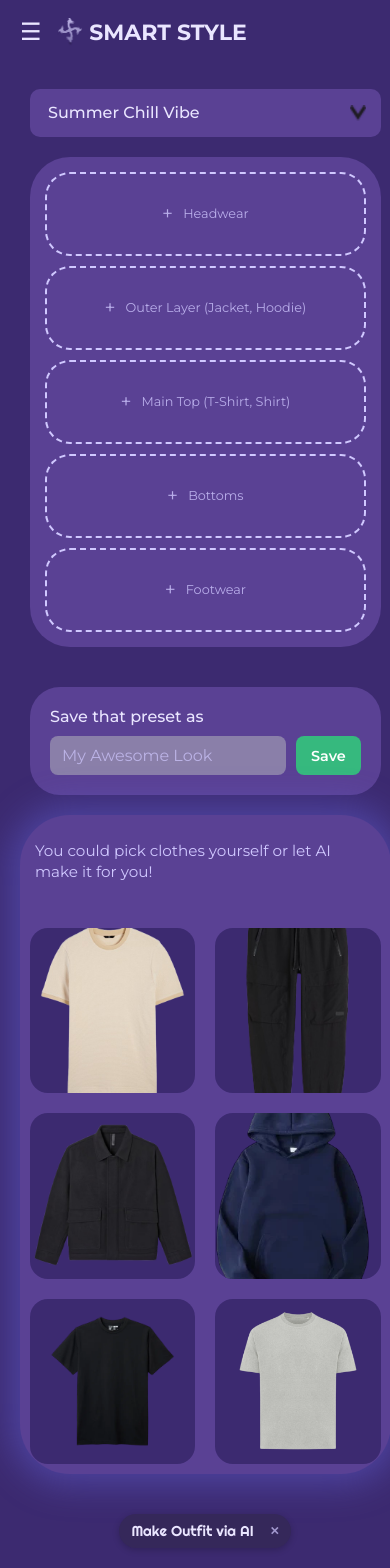
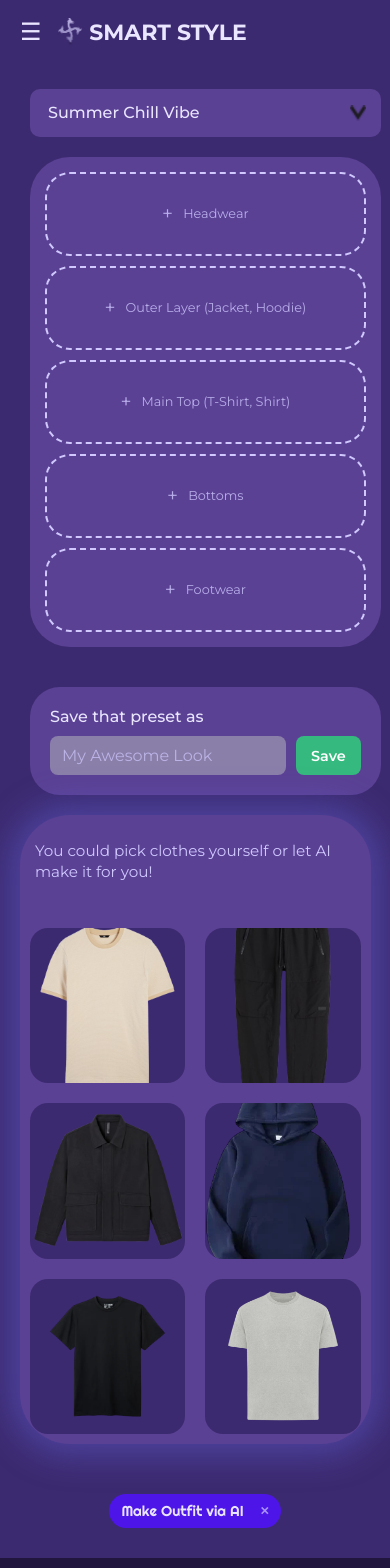
Before and after one commit to ArtemFNP/TeamGenius, a React (Create React App) app in the folder frontend/: page /outfit-selector in a window 390 px wide. Shown: the top 1568 px of the page. Built offline with nearby package versions, Linux system fonts and the light colour scheme.

Commit message:
Small update

```diff
--- a/frontend/src/pages/OutfitSelector.js
+++ b/frontend/src/pages/OutfitSelector.js
@@ -225,39 +225,7 @@ export default function OutfitSelector() {
 
       return (
         <div className="os-main-content">
-          {/* === Left Column: Clothing Grid === */}
-          <div className="os-clothing-grid-wrapper">
-            <div className="os-intro-text-container">
-              <p className="os-intro-text">{t('youCouldPickClothes')}</p>
-            </div>
-
-            <div className="os-clothing-grid-container">
-              <div className="os-clothing-grid">
-                {userCloset.length > 0 ? userCloset.map(item => (
-                  <div
-                    key={item.id}
-                    className="os-clothing-item-card"
-                    onMouseEnter={() => setHoveredItemId(item.id)}
-                    onMouseLeave={() => setHoveredItemId(null)}
-                    tabIndex={0}
-                    onKeyDown={(e) => { if (e.key === 'Enter' || e.key === ' ') { e.preventDefault(); handleUseItem(item); } }}
-                  >
-                    <img src={item.imageUrl} alt={item.name || 'Clothing item'} className="os-item-image" />
-                    {hoveredItemId === item.id && (
-                      <div className="os-item-actions">
-                        <button className="os-action-btn use-btn" onClick={(e) => { e.stopPropagation(); handleUseItem(item);}}>{t('use')}</button>
-                        <button className="os-action-btn delete-btn" onClick={(e) => { e.stopPropagation(); handleDeleteItem(item.id);}}>{t('delete')}</button>
-                      </div>
-                    )}
-                  </div>
-                )) : (
-                  <p className="os-empty-closet-message">{t('emptyClosetMessage')}</p>
-                )}
-              </div>
-            </div>
-          </div>
-
-          {/* === Middle Column: Mannequin Area & Presets === */}
+          {/* === Left Column: Mannequin Area & Presets === */}
           <div className="os-mannequin-and-presets-wrapper">
             <div className="os-dropdown-container presets-dropdown-container">
               <label htmlFor="savedPresets" className="os-label visually-hidden">{t('yourSavedPresets')}</label>
@@ -309,7 +277,41 @@ export default function OutfitSelector() {
             </div>
           </div>
 
-          {/* === Right Column: Info / AI Action === */}
+          {/* === Right Panel Wrapper: Info Column + Clothing Grid === */}
+          <div className="os-right-panel-wrapper">
+            {/* Clothing Grid (now part of the right panel) */}
+            <div className="os-clothing-grid-wrapper">
+              <div className="os-intro-text-container">
+                <p className="os-intro-text">{t('youCouldPickClothes')}</p>
+              </div>
+
+              <div className="os-clothing-grid-container">
+                <div className="os-clothing-grid">
+                  {userCloset.length > 0 ? userCloset.map(item => (
+                    <div
+                      key={item.id}
+                      className="os-clothing-item-card"
+                      onMouseEnter={() => setHoveredItemId(item.id)}
+                      onMouseLeave={() => setHoveredItemId(null)}
+                      tabIndex={0}
+                      onKeyDown={(e) => { if (e.key === 'Enter' || e.key === ' ') { e.preventDefault(); handleUseItem(item); } }}
+                    >
+                      <img src={item.imageUrl} alt={item.name || 'Clothing item'} className="os-item-image" />
+                      {hoveredItemId === item.id && (
+                        <div className="os-item-actions">
+                          <button className="os-action-btn use-btn" onClick={(e) => { e.stopPropagation(); handleUseItem(item);}}>{t('use')}</button>
+                          <button className="os-action-btn delete-btn" onClick={(e) => { e.stopPropagation(); handleDeleteItem(item.id);}}>{t('delete')}</button>
+                        </div>
+                      )}
+                    </div>
+                  )) : (
+                    <p className="os-empty-closet-message">{t('emptyClosetMessage')}</p>
+                  )}
+                </div>
+              </div>
+            </div>
+
+            {/* Info Column (now part of the right panel) */}
             <div className="os-info-column">
               {weatherData && (
                 <div className="os-weather-info">
@@ -325,5 +327,6 @@ export default function OutfitSelector() {
               </div>
             </div>
           </div>
+        </div>
       );
     }
--- a/frontend/src/styles/OutfitSelector.css
+++ b/frontend/src/styles/OutfitSelector.css
@@ -6,77 +6,49 @@
 /* .os-main-content теперь является корневым элементом компонента OutfitSelector */
 /* Он находится внутри .app-main-content в App.js, который управляет центрированием и общими padding */
 .os-main-content {
-  display: grid; /* Changed to grid for a 3-column layout */
-  grid-template-columns: 1.5fr 1fr 1.5fr; /* Example: Left column 1.5fr, middle mannequin 1fr, right info 1.5fr */
+  display: grid;
+  grid-template-columns: 3fr 8fr; /* Mannequin Area (3fr), Right Panel Wrapper (8fr) - increased values */
   grid-template-areas:
-    "clothing-grid mannequin-area info-column"; /* Define named grid areas */
-  padding: 25px; /* Сохраняем ваш внутренний padding */
-  gap: 25px; /* Отступ между левой и правой колонками */
-  box-sizing: border-box; /* Учитываем padding в расчетах ширины/высоты */
-  width: 100%; /* Убедимся, что он занимает всю доступную ширину родительского .app-main-content */
+    "mannequin-area right-panel-wrapper"; /* Define named grid areas */
+  padding: 25px;
+  gap: 40px; /* Increased gap between columns */
+  box-sizing: border-box;
+  width: 100%;
   min-height: calc(100vh - var(--navbar-height) - var(--footer-height) - var(--app-main-content-padding-vertical) - 50px);
-  align-items: start; /* Align items to the start of their grid area */
+  align-items: start;
 }
 
-/* --- Left Column: Clothing Grid --- */
-.os-clothing-grid-wrapper { /* New wrapper for the clothing grid */
-  grid-area: clothing-grid;
+/* --- Left Column: Mannequin Area & Presets --- */
+.os-mannequin-and-presets-wrapper {
+  grid-area: mannequin-area;
+  display: flex;
+  flex-direction: column;
+  gap: 20px;
+  /* Removed max-width here, letting grid control width */
+}
+
+.os-mannequin-area {
+  flex-grow: 1;
   display: flex;
   flex-direction: column;
   gap: 15px;
   background-color: var(--main-block-bg);
-  border-radius: var(--main-block-border-radius);
   padding: 30px;
-  overflow-y: auto;
-  box-shadow: 0 0 35px 10px var(--main-block-glow);
-  min-height: 400px; /* Adjust min-height as needed */
-  /* Remove flex-grow: 1 as grid handles sizing */
-}
-.os-clothing-grid-wrapper .os-intro-text-container {
-    width: 100%;
-    padding: 0 5px;
-    box-sizing: border-box;
-    margin-bottom: 15px; /* Add some space below intro text */
-}
-.os-clothing-grid-wrapper .os-intro-text {
-    font-size: 0.95em;
-    color: var(--main-block-text-secondary);
-    line-height: 1.4;
-    text-align: left;
-}
-
-/* --- Middle Column: Mannequin Area & Presets --- */
-.os-mannequin-and-presets-wrapper { /* Renamed from os-left-sidebar */
-  grid-area: mannequin-area;
-  display: flex;
-  flex-direction: column;
-  gap: 20px;
-  /* Adjust width/flex-basis if not using grid-template-columns */
-  /* Remove flex: 0 0 300px; as grid handles sizing */
-}
-
-.os-mannequin-area {
-  flex-grow: 1; /* Растягивает манекен, чтобы заполнить оставшееся место в сайдбаре */
-  display: flex;
-  flex-direction: column;
-  gap: 15px; /* Increased gap between slots for larger appearance */
-  background-color: var(--main-block-bg);
-  padding: 30px; /* Increased padding */
-  border-radius: 40px; /* More rounded */
-  min-height: 500px; /* Double height - example */
-  justify-content: space-around; /* Distribute space evenly */
+  border-radius: 40px;
+  min-height: 500px; /* Keeping mannequin height as is */
+  justify-content: space-around;
 }
 
 .mannequin-slot {
   background-color: var(--main-block-bg);
   border: 2px dashed var(--main-block-text-secondary);
-  border-radius: 25px; /* More rounded */
-  min-height: 100px; /* Increased min-height */
+  border-radius: 25px;
+  min-height: 100px;
   display: flex;
   align-items: center;
   justify-content: center;
   color: var(--main-block-text-secondary);
-  font-size: 1em; /* Slightly larger font */
+  font-size: 1em;
   overflow: hidden;
   cursor: pointer;
   transition: border-color 0.2s, background-color 0.2s;
@@ -84,30 +56,29 @@
 }
 .mannequin-slot:hover {
   border-color: var(--button-primary-bg);
-  background-color: color-mix(in srgb, var(--main-block-bg) 85%, black); /* Slightly stronger hover */
+  background-color: color-mix(in srgb, var(--main-block-bg) 85%, black);
 }
 .mannequin-slot img {
   width: 100%;
   height: 100%;
-  max-height: 150px; /* Increased max-height for images */
-  object-fit: contain; /* Сохраняет пропорции, вписывая изображение */
+  max-height: 150px;
+  object-fit: contain;
 }
 .slot-placeholder {
-  opacity: 0.8; /* Slightly less opaque */
-  padding: 15px; /* Increased padding */
+  opacity: 0.8;
+  padding: 15px;
   display: flex;
   align-items: center;
   justify-content: center;
   text-align: center;
-  gap: 10px; /* Increased gap */
+  gap: 10px;
 }
 .slot-placeholder .plus-icon {
-  font-size: 2.2em; /* Larger plus icon */
+  font-size: 2.2em;
   font-weight: 300;
   line-height: 1;
   color: var(--main-block-text-secondary);
 }
-
 
 .os-preset-controls {
   margin-top: 20px;
@@ -115,6 +86,7 @@
   padding: 20px;
   border-radius: 30px;
 }
+
 .os-label {
   display: block;
   margin-bottom: 10px;
@@ -154,39 +126,157 @@
 }
 .os-button-save:hover { background-color: #2DA06E; }
 
-/* --- Right Column: Info / AI Action --- */
-.os-info-column { /* New wrapper for weather info and AI button */
-  grid-area: info-column;
+/* --- Right Panel Wrapper (new container for info + clothing grid) --- */
+.os-right-panel-wrapper {
+  grid-area: right-panel-wrapper;
+  display: flex;
+  flex-direction: column; /* Stack children vertically */
+  gap: 10px; /* Gap between info column and clothing grid */
+  /* Removed background/padding here, as children have their own */
+  width: 100%;
+}
+
+/* --- Info Column (now inside right panel) --- */
+.os-info-column {
   display: flex;
   flex-direction: column;
-  gap: 20px;
-  align-items: center; /* Center items in this column */
-  /* Add background/padding if desired, similar to other blocks */
+  gap: 10px;
+  align-items: center;
+  background-color:transparent; /* Changed to transparent to remove the purple background */
+  padding: 0; /* Removed padding */
+  border-radius: 0; /* Removed border-radius */
+  box-shadow: none; /* Removed box-shadow */
 }
 .os-weather-info {
     background-color: rgba(0, 0, 0, 0.1);
-    padding: 15px 20px; /* Increased padding */
+    padding: 15px 20px;
     border-radius: 15px;
     color: var(--info-pill-text);
-    font-size: 0.95em; /* Slightly larger font */
-    margin-top: 0; /* Remove top margin if grid handles spacing */
-    width: 100%; /* Ensure it fills column width */
+    font-size: 0.95em;
+    margin-top: 0;
+    width: 100%;
     box-sizing: border-box;
 }
 .os-weather-info p {
-margin: 0;
-line-height: 1.4;
+  margin: 0;
+  line-height: 1.4;
 }
 .os-weather-info .ai-recommendation-text {
-font-weight: bold;
-color: var(--navbar-link-hover);
+  font-weight: bold;
+  color: var(--navbar-link-hover);
+}
+.os-ai-action {
+  padding-top: 20px;
+  display: flex;
+  justify-content: center;
+  width: 100%;
+  box-sizing: border-box;
+}
+.os-ai-button {
+  background-color: #4d15e8; /* Solid very dark grey, matching the provided image */
+  color: var(--navbar-text-color);
+  border: none; /* No border as per image */
+  padding: 10px 18px;
+  border-radius: 20px;
+  font-family: 'Righteous', cursive;
+  font-size: 1.05em;
+  cursor: pointer;
+  display: flex;
+  align-items: center;
+  gap: 10px;
+  box-shadow: none; /* No shadow as per image */
+  transition: transform 0.2s, opacity 0.2s; /* Subtle transition for hover */
+  position: relative;
+}
+.os-ai-button:hover {
+  background-color: #4d15e8; /* Background remains the same on hover */
+  transform: translateY(-1px);
+  box-shadow: none; /* No shadow on hover */
+  opacity: 0.9; /* Slight opacity change on hover */
+}
+.os-ai-button::after {
+  content: '✕'; /* Re-adding the X symbol */
+  font-size: 0.8em;
+  margin-left: 8px;
+  font-weight: bold;
+  color: var(--main-block-text-secondary); /* Color of the X */
+  opacity: 0.7;
+}
+
+/* --- Clothing Grid (now inside right panel and larger) --- */
+.os-clothing-grid-wrapper {
+  display: flex;
+  flex-direction: column;
+  gap: 15px;
+  background-color: var(--main-block-bg);
+  border-radius: var(--main-block-border-radius);
+  padding: 30px;
+  overflow-y: auto;
+  box-shadow: 0 0 35px 10px var(--main-block-glow);
+  min-height: 750px; /* Significantly increased min-height */
+  flex-grow: 1; /* Allow it to grow within the right panel */
+}
+.os-clothing-grid-wrapper .os-intro-text-container {
+    width: 100%;
+    padding: 0 5px;
+    box-sizing: border-box;
+    margin-bottom: 15px;
+}
+.os-clothing-grid-wrapper .os-intro-text {
+    font-size: 0.95em;
+    color: var(--main-block-text-secondary);
+    line-height: 1.4;
+    text-align: left;
+}
+
+/* Existing dropdown styles */
+.presets-dropdown-container {
+  width: 100%;
+  position: relative;
+}
+
+.os-dropdown {
+  width: 100%;
+  padding: 12px 40px 12px 18px;
+  border-radius: 10px;
+  border: none;
+  background-color: var(--main-block-bg);
+  color: var(--navbar-text-color);
+  font-family: var(--font-primary);
+  font-size: 1em;
+  font-weight: 500;
+  appearance: none;
+  -webkit-appearance: none;
+  -moz-appearance: none;
+  cursor: pointer;
+  background-image: url('../assets/images/dropdown-arrow.png');
+  background-repeat: no-repeat;
+  background-position: right 15px center;
+  background-size: 16px 16px;
+  outline: none;
+  line-height: 1.5;
+}
+.os-dropdown:focus {
+  box-shadow: 0 0 0 2px var(--button-primary-bg);
+}
+
+/* Existing clothing grid styles */
+.os-clothing-grid-container {
+  flex-grow: 1;
+  display: flex;
+  flex-direction: column;
+}
+.os-empty-closet-message {
+  margin: auto;
+  font-size: 1.1em;
+  color: var(--main-block-text-secondary);
 }
 
 .os-clothing-grid {
   display: grid;
   grid-template-columns: repeat(auto-fill, minmax(120px, 1fr));
-  gap: 20px; /* Increased gap */
-  flex-grow: 1; /* Allow the grid to grow and fill space */
+  gap: 20px; /* Reverted gap to 20px */
+  flex-grow: 1; /* Reverted flex-grow to 1 */
 }
 .os-clothing-item-card:focus-visible .os-item-actions {
   opacity: 1;
@@ -194,7 +284,7 @@ color: var(--navbar-link-hover);
 
 .os-clothing-item-card {
   aspect-ratio: 1 / 1;
-  background-color: var(--background-deep-purple); /* Changed background for grid items */
+  background-color: var(--background-deep-purple);
   border-radius: 18px;
   overflow: hidden;
   position: relative;
@@ -250,129 +340,46 @@ color: var(--navbar-link-hover);
 }
 .delete-btn:hover { background-color: #e53935; }
 
-.os-ai-action {
-  margin-top: auto; /* Прижимает к низу os-center-content */
-  padding-top: 20px;
-  display: flex;
-  justify-content: center;
-  width: 100%;
-  box-sizing: border-box;
-}
-.os-ai-button {
-  background-color: #35285A;
-  color: var(--navbar-text-color);
-  border: none;
-  padding: 10px 18px;
-  border-radius: 20px;
-  font-family: 'Righteous', cursive;
-  font-size: 1.05em;
-  cursor: pointer;
-  display: flex;
-  align-items: center;
-  gap: 10px;
-  box-shadow: 0 2px 7px rgba(0,0,0,0.2);
-  transition: background-color 0.3s, transform 0.2s, box-shadow 0.2s;
-  position: relative;
-}
-.os-ai-button:hover {
-  background-color: var(--button-primary-bg);
-  transform: translateY(-1px);
-  box-shadow: 0 4px 10px rgba(0,0,0,0.25);
-}
-.os-ai-button::after {
-  content: '✕';
-  font-size: 0.8em;
-  margin-left: 8px;
-  font-weight: bold;
-  color: var(--main-block-text-secondary);
-  opacity: 0.7;
-}
-
-/* Existing dropdown styles (need to be preserved but moved outside of .os-left-sidebar) */
-.presets-dropdown-container {
-  width: 100%;
-  position: relative;
-}
-
-.os-dropdown {
-  width: 100%;
-  padding: 12px 40px 12px 18px;
-  border-radius: 10px;
-  border: none;
-  background-color: var(--main-block-bg);
-  color: var(--navbar-text-color);
-  font-family: var(--font-primary);
-  font-size: 1em;
-  font-weight: 500;
-  appearance: none;
-  -webkit-appearance: none;
-  -moz-appearance: none;
-  cursor: pointer;
-  background-image: url('../assets/images/dropdown-arrow.png'); /* ПРОВЕРЬ ПУТЬ К ИКОНКЕ СТРЕЛКИ! */
-  background-repeat: no-repeat;
-  background-position: right 15px center;
-  background-size: 16px 16px;
-  outline: none;
-  line-height: 1.5;
-}
-.os-dropdown:focus {
-  box-shadow: 0 0 0 2px var(--button-primary-bg);
-}
-
-/* Existing clothing grid styles (moved from .os-center-content) */
-.os-clothing-grid-container {
-  flex-grow: 1; /* Растягивает контейнер сетки с одеждой, чтобы он занял оставшееся место в центре */
-  /* Removed explicit background, padding, box-shadow, min-height from here as it's now on .os-clothing-grid-wrapper */
-  display: flex;
-  flex-direction: column;
-}
-.os-empty-closet-message {
-  margin: auto; /* Center the message */
-  font-size: 1.1em;
-  color: var(--main-block-text-secondary);
-}
-
 /* --- Адаптивность --- */
 
 /* ПО УМОЛЧАНИЮ (Медиа-запрос для экранов ДО 1024px) */
-/* Для ширины меньше или равной 1024px, os-main-content будет в колонку */
 @media (max-width: 1024px) {
   .os-main-content {
     grid-template-columns: 1fr; /* Stack columns vertically on smaller screens */
     grid-template-areas:
       "mannequin-area"
-      "clothing-grid"
-      "info-column";
+      "right-panel-wrapper"; /* New area for combined right content */
     gap: 25px;
-    padding: 15px; /* Adjust padding */
+    padding: 15px;
   }
 
   .os-mannequin-and-presets-wrapper {
     order: 1; /* Mannequin first */
     width: 100%;
-    max-width: 600px; /* Max width for central column on smaller screens */
-    margin: 0 auto;
-  }
-  .os-clothing-grid-wrapper {
-    order: 2; /* Clothing grid second */
-    width: 100%;
-    max-width: 700px; /* Max width for grid on smaller screens */
-    margin: 0 auto;
-  }
-  .os-info-column {
-    order: 3; /* Info column last */
-    width: 100%;
     max-width: 600px;
     margin: 0 auto;
   }
+  .os-right-panel-wrapper {
+    order: 2; /* Combined right panel second */
+    width: 100%;
+    max-width: 700px; /* Adjusted max-width for the combined panel */
+    margin: 0 auto;
+    gap: 20px; /* Reduced gap for smaller screens */
+  }
+  /* Remove specific order/width for clothing-grid-wrapper and info-column as they are now children of right-panel-wrapper */
 
   .os-mannequin-area {
-    min-height: 400px; /* Adjust min-height for smaller screens */
+    min-height: 400px;
   }
   .mannequin-slot img {
     max-height: 120px;
   }
-  /* Remaining media queries can stay, they adjust element sizes further */
+  .os-clothing-grid-wrapper {
+    min-height: 500px; /* Adjusted for smaller screens */
+  }
+  .os-info-column {
+    padding: 20px; /* Adjusted for smaller screens */
+  }
 }
 
 @media (max-width: 600px) {
```
Lines whose indentation alone changed are shown as unchanged.
